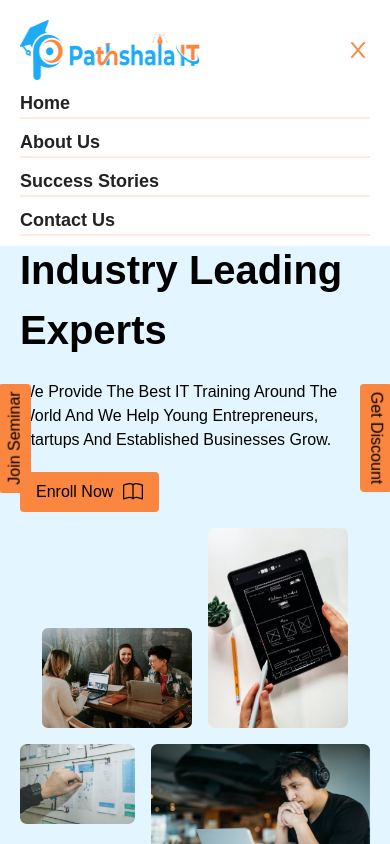
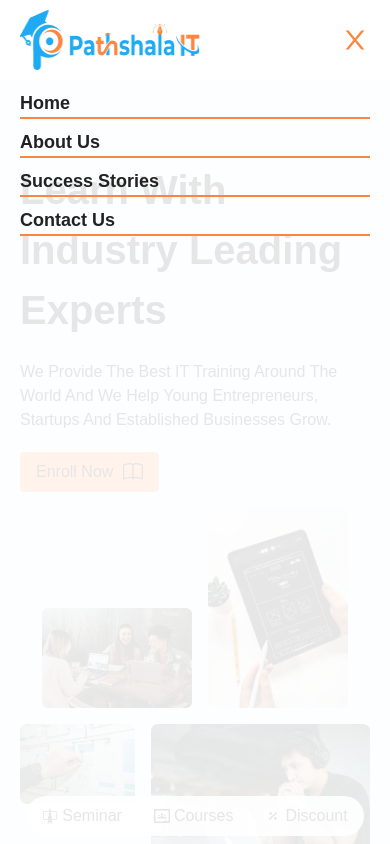
Before and after one commit to NashedShahRoni22/Pathshala-IT, a React (Vite) app: page / in a window 390 px wide. Both pictures are taken after a click on the button 358 px from the left and 50 px from the top of the page. Shown: the top 844 px of the page. Built offline with nearby package versions, Linux system fonts and the light colour scheme; a web font is replaced by a local one.

Commit message:
Middle bar and navbar updated

```diff
--- a/src/App.jsx
+++ b/src/App.jsx
@@ -2,6 +2,7 @@ import Home from "./pages/home/Home"
 import BottomBar from "./shared/bottombar/BottomBar"
 import GetDiscount from "./shared/fixedbar/GetDiscount"
 import JoinSeminar from "./shared/fixedbar/JoinSeminar"
+import MiddleBar from "./shared/fixedbar/MiddleBar"
 import TopBar from "./shared/topbar/TopBar"
 
 function App() {
@@ -11,10 +12,13 @@ function App() {
       <TopBar/>
       <Home/>
       <BottomBar/>
-      <div className="fixed z-20 top-1/2 -left-10 -rotate-90">
+      <div className="md:hidden fixed flex justify-center w-full bottom-2 z-20">
+        <MiddleBar/>
+      </div>
+      <div className="hidden md:block fixed z-20 top-1/2 -left-10 -rotate-90">
         <JoinSeminar/>
       </div>
-      <div className="fixed z-20 top-1/2 -right-10 rotate-90">
+      <div className="hidden md:block fixed z-20 top-1/2 -right-10 rotate-90">
         <GetDiscount/>
       </div>
     </main>
--- /dev/null
+++ b/src/shared/fixedbar/MiddleBar.jsx
@@ -0,0 +1,14 @@
+import React from 'react'
+import { SiGoogleclassroom } from "react-icons/si";
+import { GiVideoConference } from "react-icons/gi";
+import { CgMathPercent } from "react-icons/cg";
+
+export default function MiddleBar() {
+  return (
+    <div className='flex justify-center bg-white/90 rounded-full'>
+        <button className='px-4 py-2 hover:bg-blue rounded-l-full flex items-center gap-1'><GiVideoConference/> Seminar</button>
+        <button className='px-4 py-2 hover:bg-blue flex items-center gap-1'> <SiGoogleclassroom/> Courses</button>
+        <button className='px-4 py-2 hover:bg-blue rounded-r-full flex items-center gap-1'><CgMathPercent/> Discount</button>
+    </div>
+  )
+}
--- a/src/shared/topbar/TopBar.jsx
+++ b/src/shared/topbar/TopBar.jsx
@@ -38,7 +38,7 @@ export default function TopBar() {
   return (
     <nav className="sticky top-0 bg-white z-50">
       <section className="mx-5 md:container md:mx-auto">
-        <div className="flex justify-between items-center py-5">
+        <div className="flex justify-between items-center py-2.5 lg:py-5">
           <div className="logo">
             <img src={logo} alt="" className="h-[60px] w-[180px]" />
           </div>
@@ -56,20 +56,20 @@ export default function TopBar() {
           {/* navbar jsx */}
           <button className="md:hidden" onClick={() => setOpen(!open)}>
             {open ? (
-              <AiOutlineClose className="text-2xl text-orange" />
+              <AiOutlineClose className="text-3xl text-orange rounded-full" />
             ) : (
-              <FaBars className="text-2xl text-blue" />
+              <FaBars className="text-3xl text-blue" />
             )}
           </button>
         </div>
 
         {/* mobile view nav */}
         {open && (
-          <ul className="bg-white min-w-full fixed top-20 left-0 flex flex-col md:hidden gap-2.5 font-semibold py-2.5 px-5">
+          <ul className="bg-white/90 min-w-full min-h-full fixed top-20 left-0 flex flex-col md:hidden gap-2.5 font-semibold py-2.5 px-5">
             {menuItems.map((mi, i) => (
               <li
                 key={i}
-                className="text-[18px] text-[#222222] font-semibold border-b-2 border-b-lightOrange"
+                className="text-[18px] text-[#222222] font-semibold border-b-2 border-b-orange"
               >
                 {mi.name}
               </li>
```
